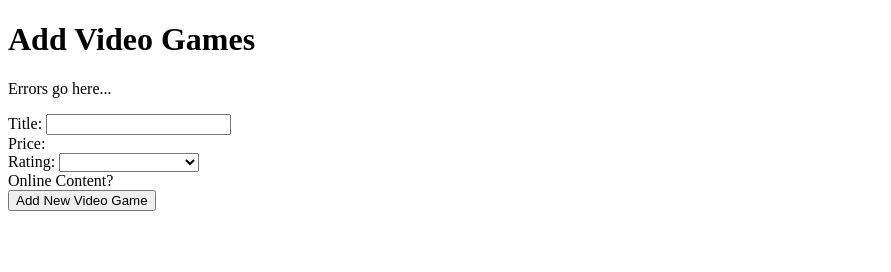
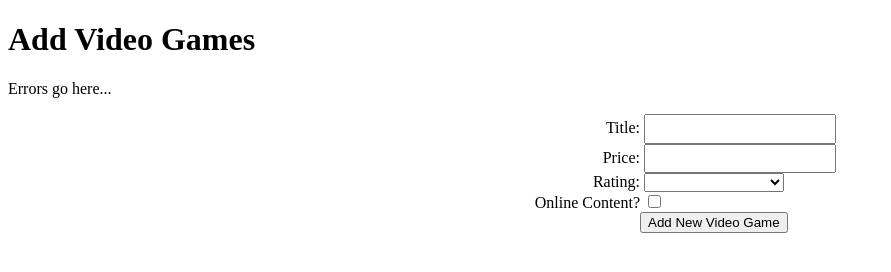
Before and after one commit to jwestphalen/Spring2022CPW203FormWithCustomClass, a plain HTML site: page index.html in a window 1280 px wide. Shown: the whole page, without its empty margins (0-891 px from the left). Drawn offline with Linux system fonts and the light colour scheme.

Commit message:
Started styling with CSS added input forms to html

```diff
--- /dev/null
+++ b/css/site.css
@@ -0,0 +1,13 @@
+input[type=text]{
+    padding:.4em;
+}
+
+label{
+    width:50%;
+    display: inline-block;
+    text-align: right;
+}
+
+checkbox, input[type=button]{
+    margin-left: 50%;
+}
--- a/index.html
+++ b/index.html
@@ -5,6 +5,7 @@
     <meta http-equiv="X-UA-Compatible" content="IE=edge">
     <meta name="viewport" content="width=device-width, initial-scale=1.0">
     <title>Add Product Form</title>
+    <link rel="stylesheet" href="css/site.css">
 </head>
 <body>
 
@@ -20,6 +21,7 @@
         <br>
 
         <label for="price">Price: </label>
+        <input id="price" type="text">
         <br>
 
         <label for="rating">Rating: </label>
@@ -35,6 +37,7 @@
         <br>
 
         <label for = "online">Online Content?</label>
+        <input id = "online" type="checkbox">
         <br>
 
         <input type="button" value="Add New Video Game">
```
